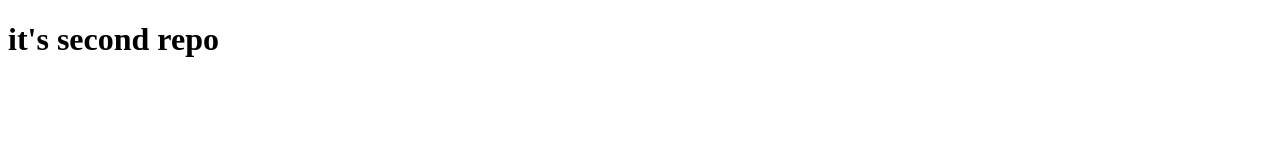
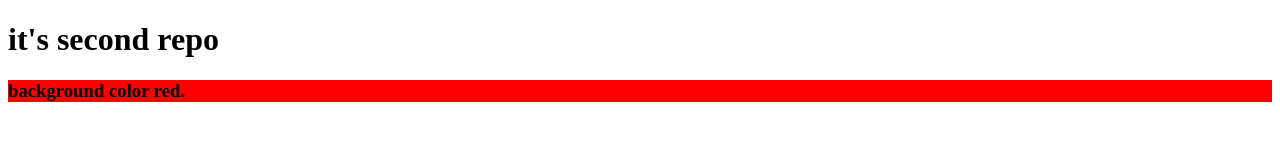
Before and after one commit to UlfathAraIslam/my-second-repository, a plain HTML site: page index.html in a window 1280 px wide. Drawn offline with Linux system fonts and the light colour scheme.

Commit message:
background color added

```diff
--- a/index.html
+++ b/index.html
@@ -5,8 +5,14 @@
     <meta http-equiv="X-UA-Compatible" content="IE=edge">
     <meta name="viewport" content="width=device-width, initial-scale=1.0">
     <title>My-Second-Repo</title>
+    <style>
+        h3{
+            background-color: red;
+        }
+    </style>
 </head>
 <body>
     <h1>it's second repo</h1>
+    <h3>background color red.</h3>
 </body>
 </html>
```
